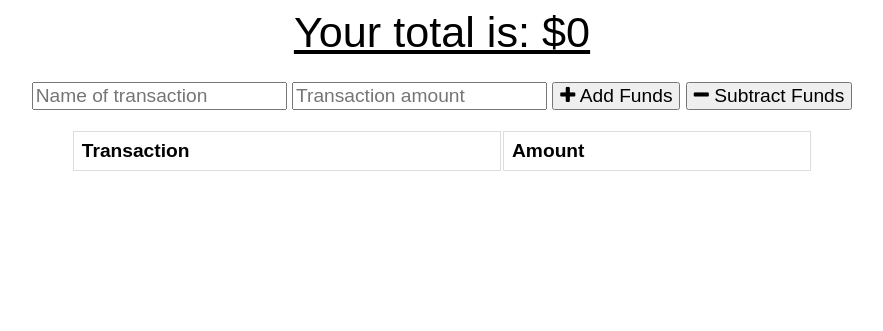
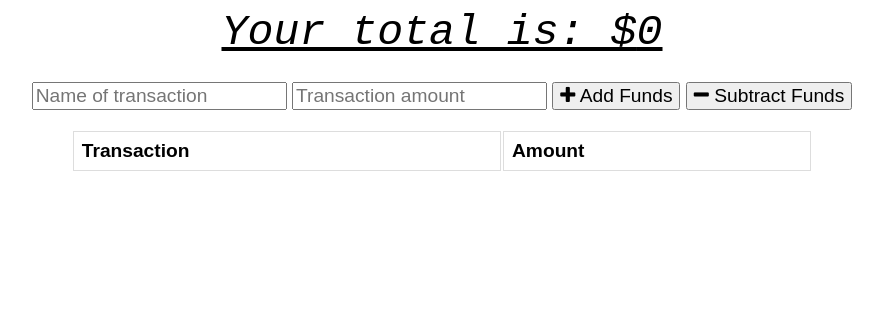
Before and after one commit to adam-niggebrugge/a_very_special_pwa, a website: page public/index.html in a window 1280 px wide. Shown: the whole page, without its empty margins (198-1081 px from the left). Drawn offline with nearby package versions, Linux system fonts and the light colour scheme; no server answers.

Commit message:
style update on title

```diff
--- a/public/styles.css
+++ b/public/styles.css
@@ -35,6 +35,8 @@ tr:nth-child(even) {
 .total {
   font-size: 150%;
   text-decoration: underline;
+  font-family: Rockwell, 'Courier New', Courier, monospace;
+  font-style: italic;
 }
 
 .form {
```
